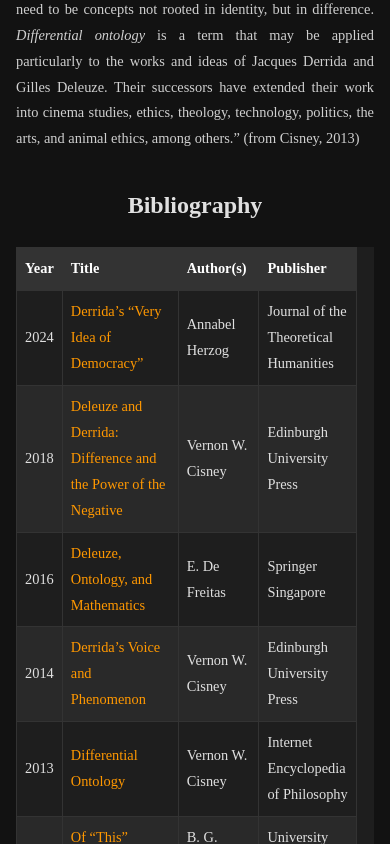
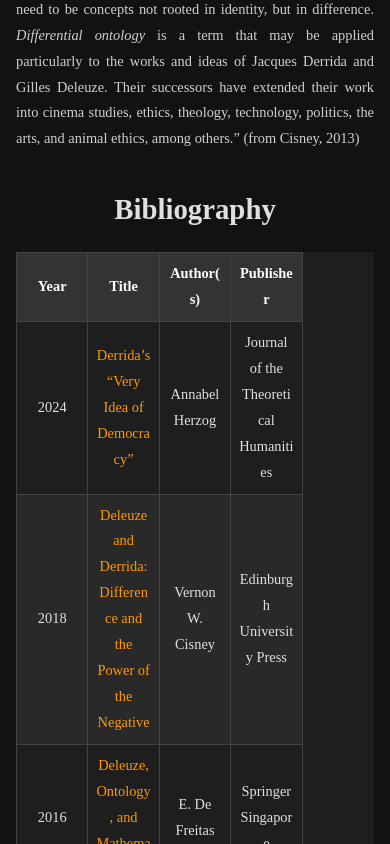
Before and after one commit to nimshav/EOC, a website: page public/index.html in a window 390 px wide. Shown: the part 1156-2000 px from the top of the page. Drawn offline with Linux system fonts and the light colour scheme.

Commit message:
Update style.css

```diff
--- a/public/style.css
+++ b/public/style.css
@@ -1,19 +1,18 @@
 /* General Body Styles for Dark Mode */
 body {
     font-family: "Times New Roman", Times, serif;
-    background-color: #121212; /* Dark background for contrast */
+    background-color: #121212;
     margin: 0;
     padding: 2rem;
-    color: #e0e0e0; /* Light text color for readability */
-    line-height: 1.8; /* Enhanced line height for easier reading */
-    font-size: 1rem; /* Base font size */
+    color: #e0e0e0;
+    line-height: 1.8;
+    font-size: 1rem;
 }
 
-/* Centralized Title */
-h1 {
-    font-size: 2.5rem;
-    margin-bottom: 1.5rem;
-    text-align: center; /* Ensure title is centered */
+/* Centering All Headings */
+h1, h2, h3 {
+    text-align: center;
+    margin-bottom: 1rem;
 }
 
 /* Centralized Image and Link */
@@ -61,7 +60,7 @@
     margin-bottom: 1rem;
 }
 
-/* Table Styling */
+/* Fixed Table Styling */
 .bibliography {
     max-width: 1000px;
     margin: 2rem auto;
@@ -70,16 +69,18 @@
 
 table {
     width: 100%;
-    border-collapse: collapse;
+    border-collapse: collapse; /* Ensures borders don’t separate */
     margin-top: 1rem;
     background-color: #1e1e1e;
     color: #e0e0e0;
+    table-layout: fixed; /* Ensures equal column widths */
 }
 
 th, td {
-    border: 1px solid #333;
+    border: 1px solid #444; /* Lighter border color for better contrast */
     padding: 0.75rem 1rem;
-    text-align: left;
+    text-align: center; /* Centers table text */
+    word-wrap: break-word; /* Prevents text from overflowing */
 }
 
 th {
@@ -100,20 +101,19 @@
 .community-blog {
     max-width: 800px;
     margin: 2rem auto;
-    text-align: center; /* Keep heading centered */
 }
 
-/* Blog Entry Alignment */
+/* Blog Entries Aligned Left */
 .blog-entry {
-    text-align: left; /* Ensures all blog content is aligned to the left */
+    text-align: left;
     margin-bottom: 2rem;
     padding: 1rem;
-    background-color: #1a1a1a; /* Slightly different background for contrast */
+    background-color: #1a1a1a;
     border-radius: 8px;
     box-shadow: 0 4px 10px rgba(0, 0, 0, 0.4);
 }
 
-/* Twitter and YouTube Embeds */
+/* Embedded Content */
 .blog-entry iframe {
     width: 100%;
     max-width: 560px;
@@ -140,7 +140,7 @@
         padding: 1rem;
     }
 
-    h1 {
+    h1, h2, h3 {
         font-size: 1.8rem;
     }
 
```
